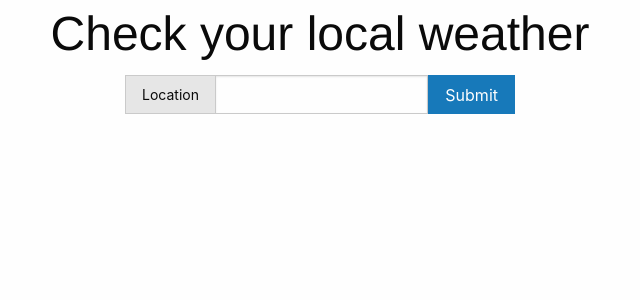
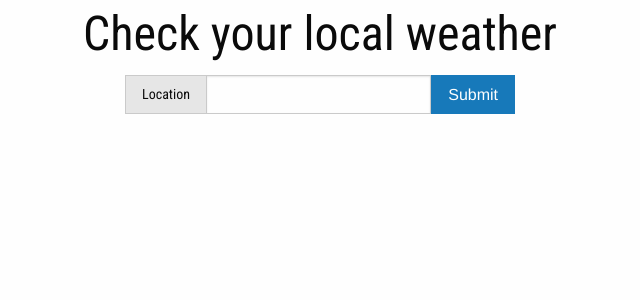
Before and after one commit to pmwals09/mintbean-weather, a React (Create React App) app: page / in a window 1280 px wide. Shown: the top 300 px of the page, without its empty margins (320-960 px from the left). Built offline with nearby package versions, Linux system fonts and the light colour scheme.

Commit message:
Styling/logic

```diff
--- a/src/App.js
+++ b/src/App.js
@@ -25,7 +25,7 @@ function App() {
 
   const fetchWeather = location => {
     setLoading(true)
-    fetch(`https://api.openweathermap.org/data/2.5/onecall?lat=${location.lat}&lon=${location.lng}&appid=${process.env.REACT_APP_WEATHER_API_KEY}`)
+    fetch(`https://api.openweathermap.org/data/2.5/onecall?lat=${location.lat}&lon=${location.lng}&appid=${process.env.REACT_APP_WEATHER_API_KEY}&units=imperial`)
     .then(response => {
       if(response.ok) {
         return response.json()
--- a/src/components/SingleTile.js
+++ b/src/components/SingleTile.js
@@ -1,19 +1,22 @@
 import React from 'react'
 
-const SingleTile = ({weather, date, duration}) => {
-  const cardDate = new Date(date * 1000).toString()
+const SingleTile = ({weather, duration}) => {
+  const cardDate = new Date(weather.dt * 1000).toString()
   const formattedCardDate = duration === 'daily' ? cardDate.slice(0,10) : cardDate.slice(0,10).concat(cardDate.slice(15,21))
+
+  const temps = weather.temp.day ? {a: weather.temp.max, b: weather.temp.min} : {a: weather.temp, b: weather.feels_like}
   return (
-    <div className='cell small-2 text-center'>
+    <div className='cell small-3 text-center'>
       <div className='card'>
         <div className='card-section'>
           <h4>{formattedCardDate}</h4>
         </div>
         <div className='card-section'>
-          <img src={`http://openweathermap.org/img/wn/${weather[0].icon}@2x.png`} />
+          <img src={`http://openweathermap.org/img/wn/${weather.weather[0].icon}@2x.png`} />
         </div>
         <div className='card-section'>
-          <p>{weather[0].main}: {weather[0].description}</p>
+          <p>Temp: {temps.a} / Feels like: {temps.b}</p>
+          <p>{weather.weather[0].main}: {weather.weather[0].description}</p>
         </div>
       </div>
     </div>
--- a/src/containers/WeatherContainer.js
+++ b/src/containers/WeatherContainer.js
@@ -6,14 +6,13 @@ const WeatherContainer = ({weather, selectedScope}) => {
 
   let weatherTiles = null
   if(selectedScope === 'current'){
-    weatherTiles = <SingleTile weather={weather[selectedScope].weather} date={weather[selectedScope].dt}/>
+    weatherTiles = <SingleTile weather={weather[selectedScope]} duration='hourly'/>
   } else {
     weatherTiles = weather[selectedScope].map((unit, i) => {
       return (
         <SingleTile
           key={i}
-          weather={unit.weather}
-          date={unit.dt}
+          weather={unit}
           duration={selectedScope === 'hourly' ? 'hourly' : 'daily'}
         />
       )
@@ -21,7 +20,7 @@ const WeatherContainer = ({weather, selectedScope}) => {
   }
 
   return (
-    <div className='grid-x'>
+    <div className='grid-x grid-margin-x align-center'>
       {weatherTiles}
   </div>
   )
--- a/src/index.css
+++ b/src/index.css
@@ -1,13 +1,14 @@
-body {
-  margin: 0;
-  font-family: -apple-system, BlinkMacSystemFont, 'Segoe UI', 'Roboto', 'Oxygen',
-    'Ubuntu', 'Cantarell', 'Fira Sans', 'Droid Sans', 'Helvetica Neue',
-    sans-serif;
-  -webkit-font-smoothing: antialiased;
-  -moz-osx-font-smoothing: grayscale;
+@import url('https://fonts.googleapis.com/css2?family=Roboto+Condensed:ital,wght@0,300;0,400;0,700;1,300;1,400;1,700&display=swap');
+
+.card {
+  border-radius: 1rem;
+  border: 1px solid #cacaca;
 }
 
-code {
-  font-family: source-code-pro, Menlo, Monaco, Consolas, 'Courier New',
-    monospace;
+.card:hover {
+  background-color: #cacaca
 }
+
+h1, h2, h3, h4, h5, h6, p, a, button, label {
+  font-family: 'Roboto Condensed', sans-serif;
+}
```
Also changed, not shown: src/components/MultiTile.js (deleted).
